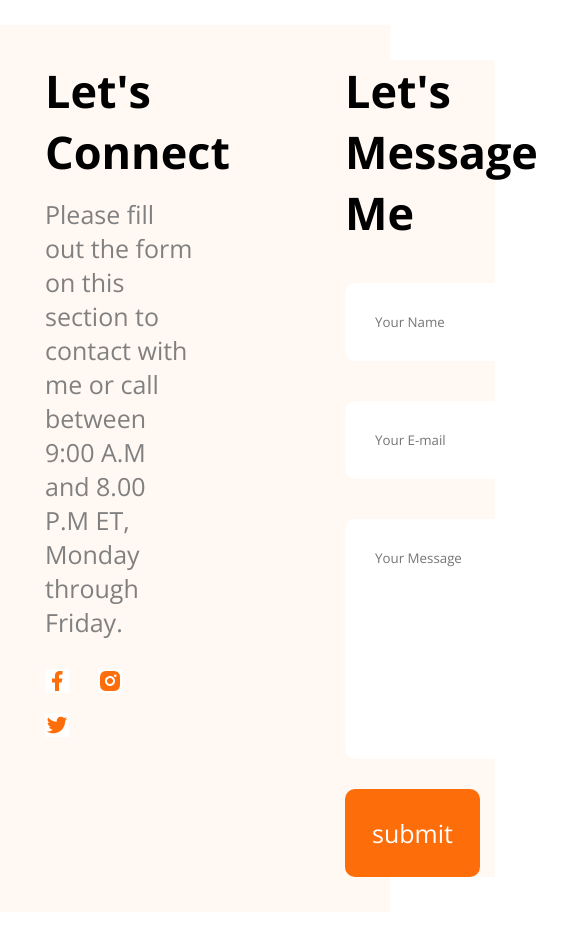
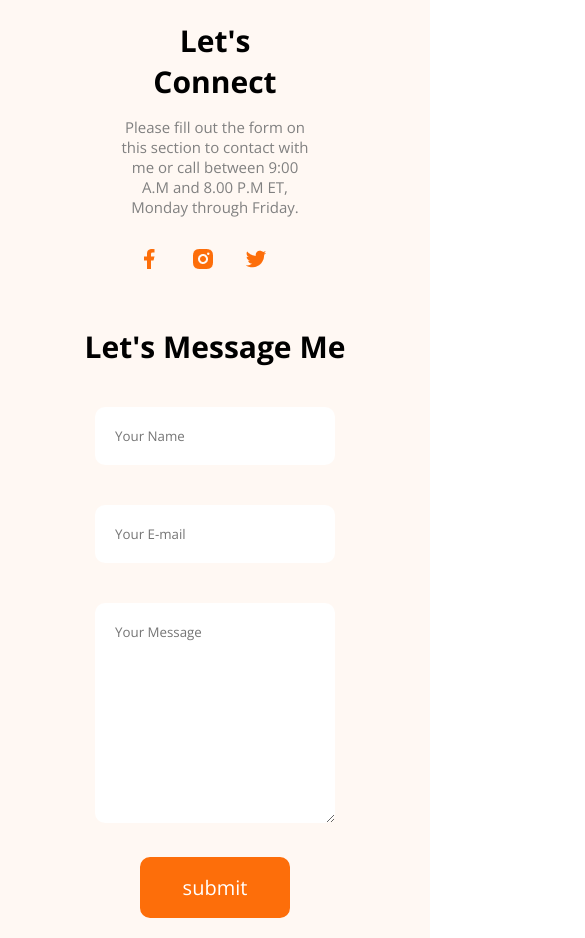
Before and after one commit to EmonHira135923/Demo-Portfolio, a plain HTML site: page index.html in a window 390 px wide. Shown: the top 938 px of the page, 585 px wide, since content can reach past the window. Before the commit the page ends 912 px from the top, so only its background shows below. Drawn offline with nearby package versions, Linux system fonts and the light colour scheme.

Commit message:
Try To Responsive

```diff
--- a/style.css
+++ b/style.css
@@ -1,8 +1,6 @@
 * {
   margin: 0px;
   padding: 0px;
-  background-color: white;
-  color: black;
   /* font family */
   font-family: "Open Sans", sans-serif;
   font-optical-sizing: auto;
@@ -11,16 +9,10 @@
   font-variation-settings: "wdth" 100;
 }
 
-
-
-
-
 /* Footer Family  start */
 
 .footer-container {
-  height: 700px;
-  width: 100%;
-  background-color: #FFF8F3;
+  background-color: #fff8f3;
 }
 
 .footer-div-container {
@@ -29,84 +21,137 @@
   padding: 35px 45px;
   margin-top: 25px;
   margin-bottom: 25px;
-  background-color: #FFF8F3;
+  background-color: #fff8f3;
 }
 
-.text-and-icon-container{
+.text-and-icon-container {
   text-align: left;
-    background-color: #FFF8F3;
+  background-color: #fff8f3;
   width: 50%;
   margin-right: 100px;
 }
 
-.footer-h1{
+.footer-h1 {
   margin-bottom: 15px;
   font-size: 45px;
   font-weight: bolder;
-    background-color: #FFF8F3;
+  background-color: #fff8f3;
 }
 
-.footer-p{
+.footer-p {
   margin-bottom: 15px;
   font-size: 25px;
   color: gray;
   font-weight: normal;
-    background-color: #FFF8F3;
+  background-color: #fff8f3;
 }
 
-.footer-img{
+.footer-img {
   margin-right: 25px;
   margin-top: 15px;
-
 }
 
 /* text-and-icon-container */
 
 /* text-and-form-container */
 
-.text-and-form-container{
+.text-and-form-container {
   width: 50%;
   text-align: start;
-    background-color: #FFF8F3;
+  background-color: #fff8f3;
 }
 
-.footer-form{
+.footer-form {
   margin-top: 20px;
-    background-color: #FFF8F3;
+  background-color: #fff8f3;
 }
 
-.footer-input,.footer-textarea{
+.footer-input,
+.footer-textarea {
   width: 350px;
   padding: 30px;
   margin-top: 20px;
   margin-bottom: 20px;
   border: none;
   border-radius: 10px;
-    outline-color: #FD6E0A;
+  outline-color: #fd6e0a;
 }
 
-.btn-input{
+.btn-input {
   margin-top: 5px;
   font-size: 25px;
   padding: 25px;
   color: white;
-    background-color: #FD6E0A;
-    border: 2px solid #FD6E0A;
+  background-color: #fd6e0a;
+  border: 2px solid #fd6e0a;
   border-radius: 10px;
 }
 
 /* footer hover style */
 
-.btn-input:hover{
+.btn-input:hover {
   cursor: pointer;
   color: black;
   background-color: tomato;
 }
 
-.footer-img:hover{
+.footer-img:hover {
   cursor: pointer;
   background-color: black;
   border-radius: 10px;
 }
 
 /* footer family ended */
+
+/* footer Media query */
+
+@media screen and (max-width: 576px) {
+  .footer-div-container {
+    flex-direction: column;
+    align-items: center;
+    justify-content: center;
+    width: 100%;
+    padding: 20px;
+    margin: 0 auto;
+  }
+
+  .text-and-icon-container{
+    text-align: center;
+    margin: 0 auto;
+  }
+
+  .footer-h1{
+    font-size: 30px;
+    font-weight: bold;
+  }
+
+  .footer-p{
+    font-size: 15px;
+    font-weight: normal;
+  }
+
+  .footer-img{
+    font-size: 15px;
+  }
+
+  .text-and-form-container{
+    margin: 0 auto;
+    width: auto;
+    text-align: center;
+    font-size: 30px;
+  }
+
+  .footer-input,.footer-textarea{
+    width: 200px;
+    padding: 20px;
+    text-align: left;
+  }
+
+  .btn-input{
+    width: 150px;
+    padding: 15px;
+    font-size: 20px;
+
+  }
+
+}
```
Lines whose indentation alone changed are shown as unchanged.
